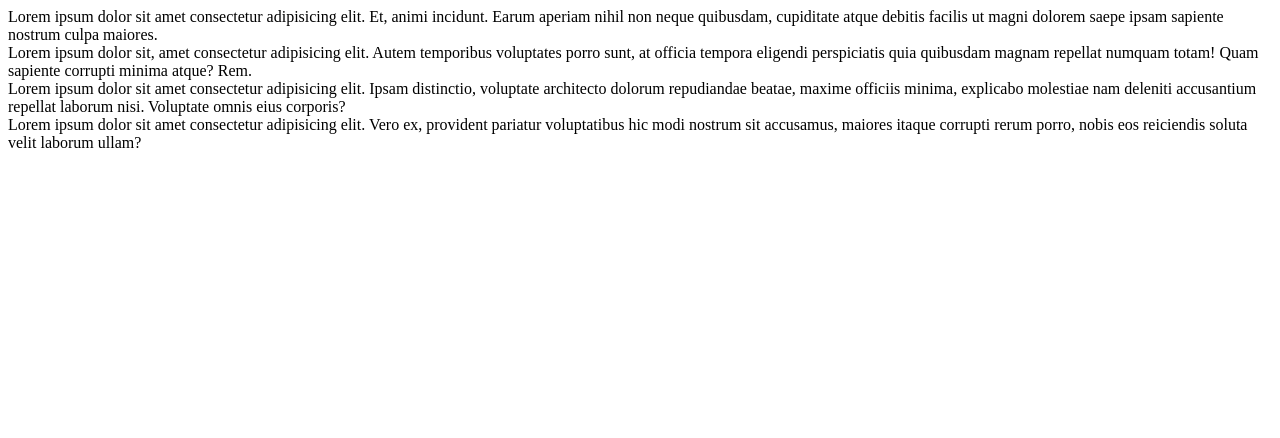
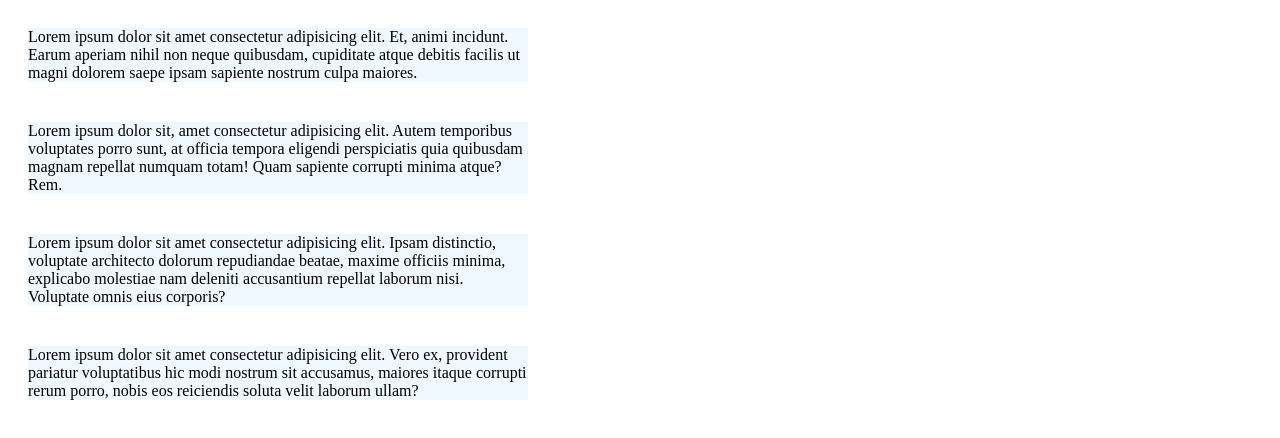
Before and after one commit to TissueRole/224301941-WebDevFinalExam, a plain HTML site: page index.html in a window 1280 px wide. Drawn offline with Linux system fonts and the light colour scheme.

Commit message:
github codepsace

```diff
--- /dev/null
+++ b/css/styles.css
@@ -0,0 +1,23 @@
+.container{
+    display: flex;
+    justify-content: center;
+    flex-direction: column;
+}
+.item{
+    width: 500px;
+    margin: 20px;
+}
+
+header{
+    background-color: aliceblue;
+}
+main{
+    background-color: aliceblue;
+}
+nav{
+    background-color: aliceblue;
+}
+
+footer{
+    background-color: aliceblue;
+}
--- a/index.html
+++ b/index.html
@@ -4,15 +4,23 @@
     <meta charset="UTF-8">
     <meta name="viewport" content="width=device-width, initial-scale=1.0">
     <title>Document</title>
+    <link rel="stylesheet" href="css/styles.css">
 </head>
 <body>
     <div class="container">
-        <header>Lorem ipsum dolor sit amet consectetur adipisicing elit. Et, animi incidunt. Earum aperiam nihil non neque quibusdam, cupiditate atque debitis facilis ut magni dolorem saepe ipsam sapiente nostrum culpa maiores.</header>
-        <nav>Lorem ipsum dolor sit, amet consectetur adipisicing elit. Autem temporibus voluptates porro sunt, at officia tempora eligendi perspiciatis quia quibusdam magnam repellat numquam totam! Quam sapiente corrupti minima atque? Rem.</nav>
-        <main>
-            Lorem ipsum dolor sit amet consectetur adipisicing elit. Ipsam distinctio, voluptate architecto dolorum repudiandae beatae, maxime officiis minima, explicabo molestiae nam deleniti accusantium repellat laborum nisi. Voluptate omnis eius corporis?
+        <header class="item">Lorem ipsum dolor sit amet consectetur adipisicing elit. Et, animi incidunt. Earum aperiam nihil non neque quibusdam,
+            cupiditate atque debitis facilis ut magni dolorem saepe ipsam sapiente nostrum culpa maiores.
+        </header>
+        <nav class="item">Lorem ipsum dolor sit, amet consectetur adipisicing elit. Autem temporibus voluptates porro sunt, at officia tempora
+        eligendi perspiciatis quia quibusdam magnam repellat numquam totam! Quam sapiente corrupti minima atque? Rem.
+        </nav>
+        <main class="item">
+            Lorem ipsum dolor sit amet consectetur adipisicing elit. Ipsam distinctio, voluptate architecto dolorum repudiandae
+            beatae, maxime officiis minima, explicabo molestiae nam deleniti accusantium repellat laborum nisi. Voluptate omnis eius corporis?
         </main>
-        <footer>Lorem ipsum dolor sit amet consectetur adipisicing elit. Vero ex, provident pariatur voluptatibus hic modi nostrum sit accusamus, maiores itaque corrupti rerum porro, nobis eos reiciendis soluta velit laborum ullam?</footer>
+        <footer class="item">Lorem ipsum dolor sit amet consectetur adipisicing elit. Vero ex, provident pariatur voluptatibus hic modi
+            nostrum sit accusamus, maiores itaque corrupti rerum porro, nobis eos reiciendis soluta velit laborum ullam?
+        </footer>
     </div>
 </body>
 </html>
```
